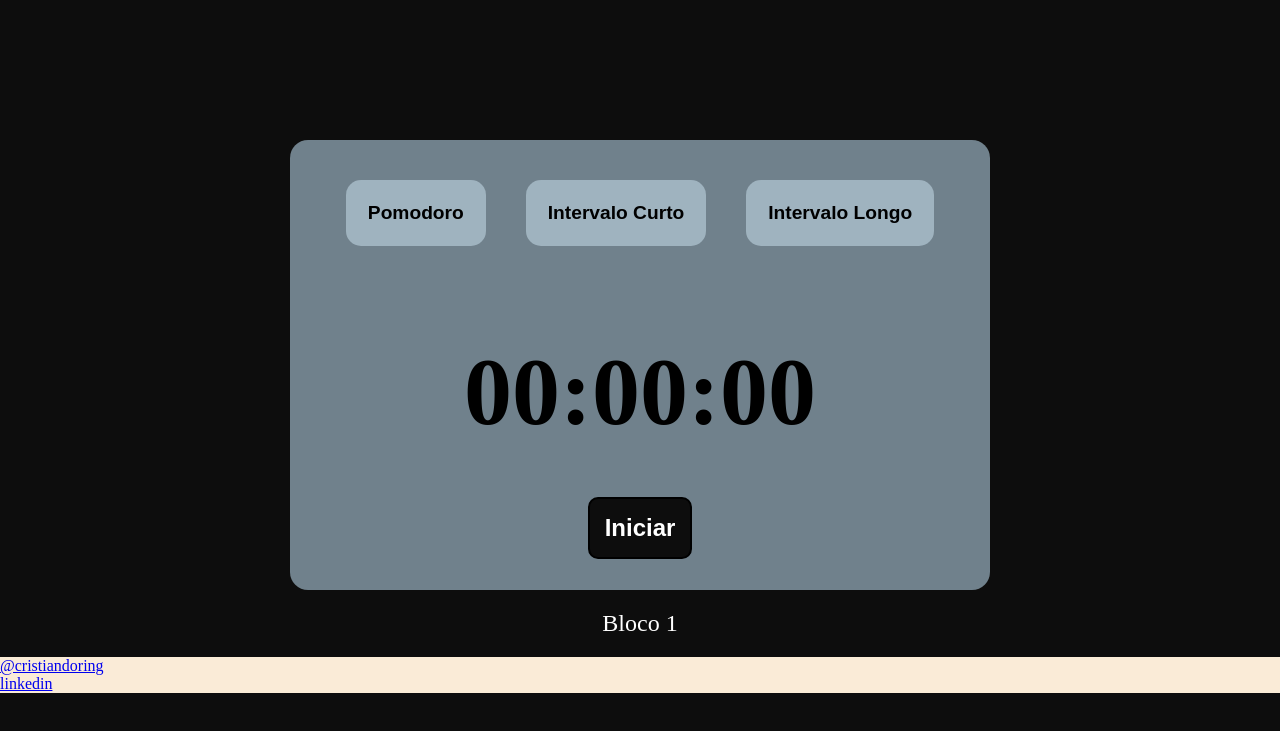
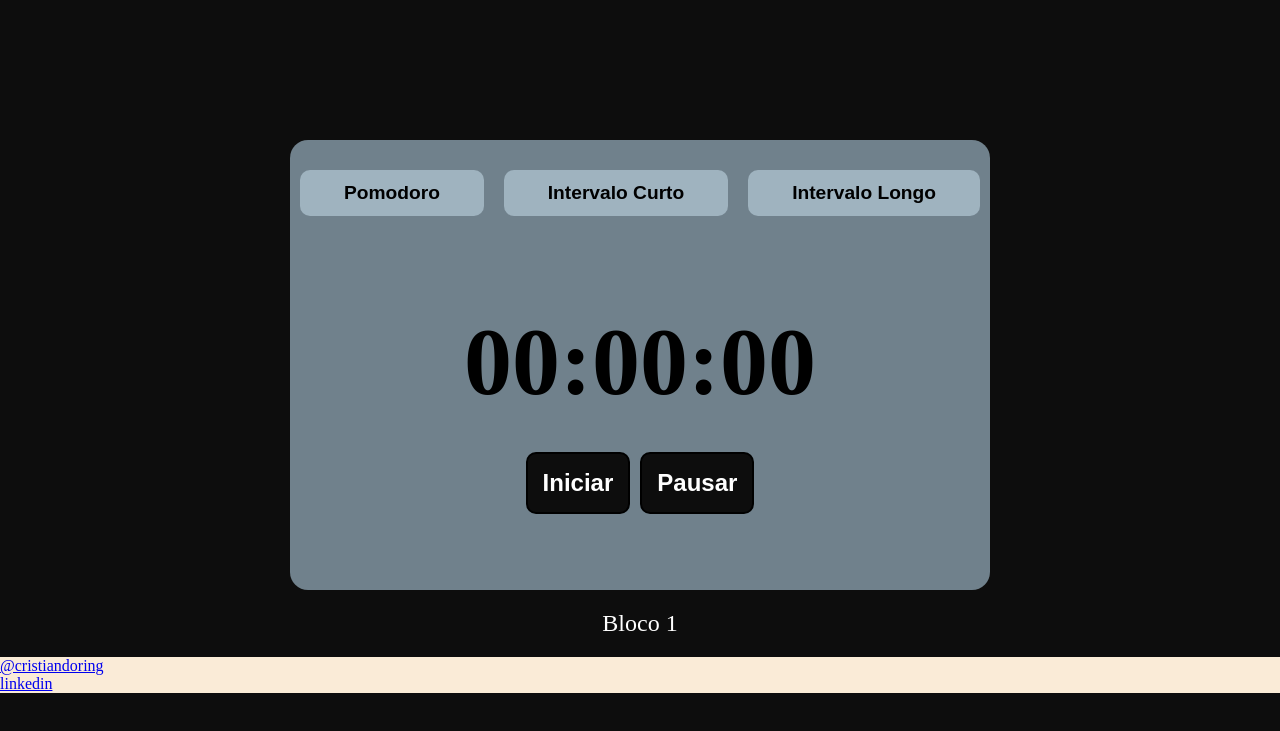
Before and after one commit to cristiandoring/pomodoro-clock, a plain HTML site: page index.html in a window 1280 px wide. Shown: the part 67-798 px from the top of the page. Drawn offline with Linux system fonts and the light colour scheme.

Commit message:
Update project

```diff
--- a/index.html
+++ b/index.html
@@ -8,6 +8,7 @@
 
 </head>
 <body>
+    <script src="script.js"></script>
     <header>
         <nav>
             <h1>Pomodoro Clock</h1>
@@ -27,7 +28,10 @@
             <section class="cronometro">
                 <h2>00:00:00</h2>
             </section>
-            <section class="botao-iniciar"><button id="iniciar">Iniciar</button></section>
+            <section class="botao-iniciar"><button class="botao" onclick="iniciar()">Iniciar</button>
+
+                <button class="botao" onclick="pausar">Pausar </button>
+            </section>
 
         </main>
 
--- /dev/null
+++ b/script.js
@@ -0,0 +1,7 @@
+function iniciar(){
+
+}
+
+function pausar(){
+
+}
--- a/style.css
+++ b/style.css
@@ -40,6 +40,7 @@ li{
     height: 450px;
     border-radius: 18px;
     margin: auto;
+
 }
 
 /*container pai botoes tipos de intervalos*/
@@ -47,19 +48,22 @@ li{
     display: flex;
     flex-flow: row nowrap;
     justify-content: center;
+
 }
 
 /*filho de botoes*/
 .tipo-intervalo{
 
     background-color: #9FB3BF;
-    padding: 20px;
-    margin: 40px 20px 60px 20px;
+    padding: 10px;
+    margin: 30px 10px 60px 10px;
     border: 2px solid rgba(0, 0, 0, 0.0);
-    border-radius: 15px;
+    border-radius: 10px;
     color: black;
     font-weight: bold;
     font-size: 1.2rem;
+    flex-shrink: 1;
+    flex-grow: 1;
 
 }
 
@@ -77,6 +81,7 @@ h2{
     font-size: 6rem;
     text-align: center;
     margin: 30px;
+
 }
 
 /*container pai botao iniciar*/
@@ -88,7 +93,7 @@ h2{
 }
 
 /*filho de botao iniciar*/
-#iniciar{
+.botao{
 
     background-color:#0D0D0D;
     padding: 15px;
@@ -98,6 +103,7 @@ h2{
     font-weight: bold;
     font-size: 1.5rem;
     margin-top: 20px ;
+    margin: 5px;
 
 
 
```
